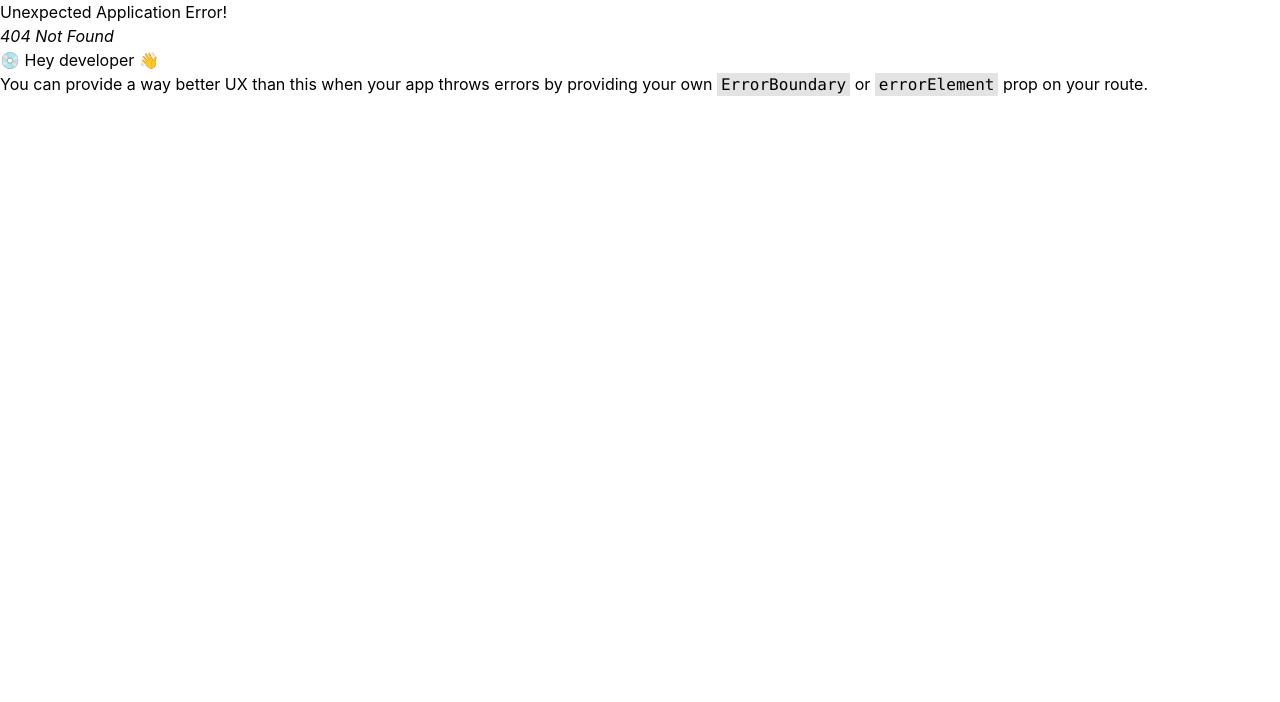
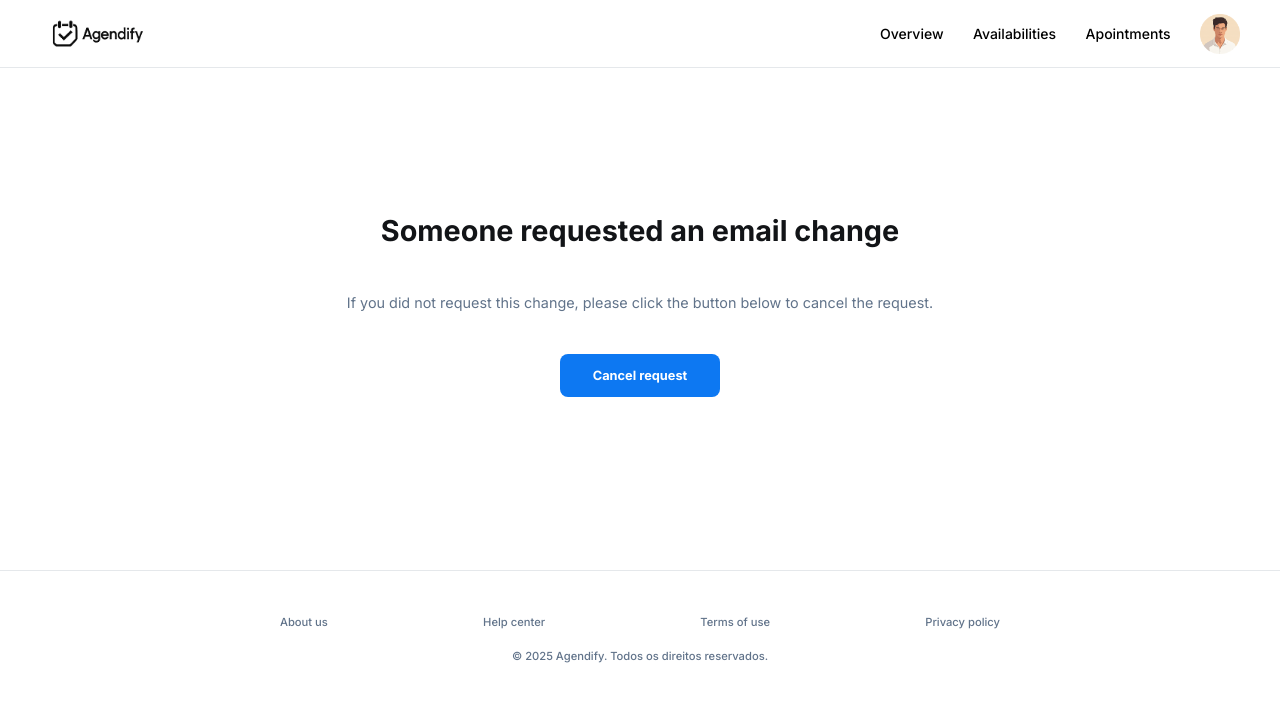
Before and after one commit to DouglaasPH/agendify, a React (Vite) app in the folder frontend/: page /email-change-notice in a window 1280 px wide. Before the commit this address had no page. Shown: the top 702 px of the page. Built offline with nearby package versions, Linux system fonts and the light colour scheme.

Commit message:
added email change notice page.

```diff
--- a/frontend/src/App.tsx
+++ b/frontend/src/App.tsx
@@ -23,6 +23,7 @@ import UserProfilePage from "./pages/user_profile/userProfile";
 import EditDataPage from "./pages/edit_data/edit_data";
 import EditEmailPage from "./pages/edit_email/editEmail";
 import VerifyYourEmailPage from "./pages/verify_your_email/verifyYourEmail";
+import EmailChangeNoticePage from "./pages/email_change_notice/emailChangeNotice";
 
 const browserRoutes = createBrowserRouter(
   createRoutesFromElements(
@@ -138,6 +139,14 @@ const browserRoutes = createBrowserRouter(
           </>
         }
       />
+      <Route
+        path="email-change-notice"
+        element={
+          <>
+            <NavBar /> <EmailChangeNoticePage /> <FooterBar />
+          </>
+        }
+      />
     </Route>
   )
 );
--- /dev/null
+++ b/frontend/src/pages/email_change_notice/emailChangeNotice.tsx
@@ -0,0 +1,20 @@
+function EmailChangeNoticePage() {
+  return (
+    <div className="flex justify-center items-center p-[0.4rem] xl:p-0 mb-20 h-[33vw]">
+      <div className="w-92 sm:w-140 xl:w-270 xl:mt-12 mt-8 flex flex-col justify-center items-center gap-10">
+        <h1 className=" w-full text-center font-inter font-bold text-[1.5rem] sm:text-[1.65rem] xl:text-[1.8rem] text-[#121417]">
+          Someone requested an email change
+        </h1>
+        <p className="text-center font-inter font-regular text-[0.8rem] sm:text-[0.7rem] xl:text-[0.9rem] text-[#61738A]">
+          If you did not request this change, please click the button below to
+          cancel the request.
+        </p>
+        <button className="p-3 pl-2 xl:pl-3 pr-2 xl:pr-3 w-[8rem] sm:w-[8rem] xl:w-[10rem] bg-[#0D78F2] hover:opacity-90 rounded-lg text-[#FFFFFF] font-inter font-bold text-[0.6rem] sm:text-[0.7rem] xl:text-[0.8rem] cursor-pointer">
+          Cancel request
+        </button>
+      </div>
+    </div>
+  );
+}
+
+export default EmailChangeNoticePage;
```
